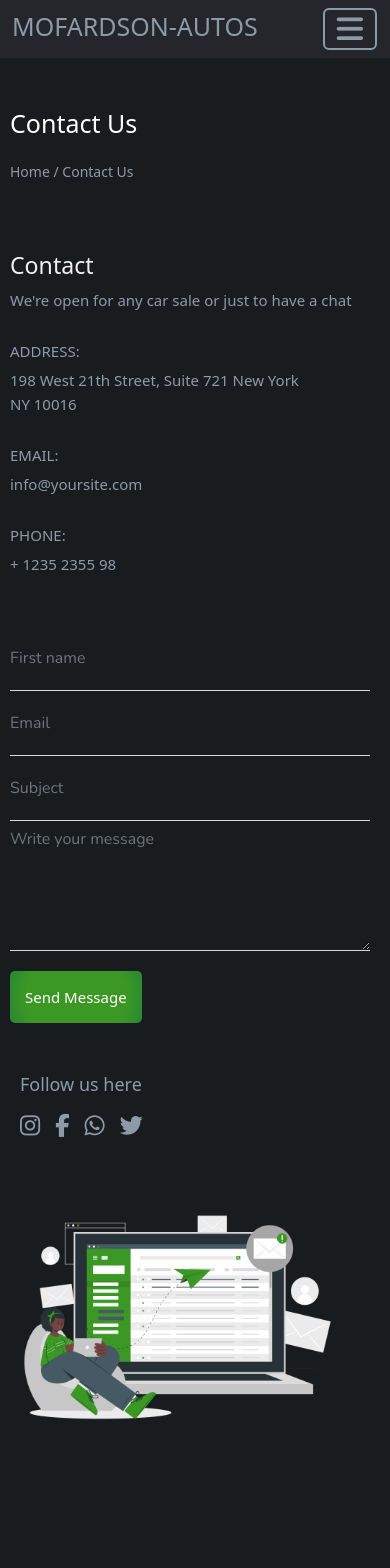
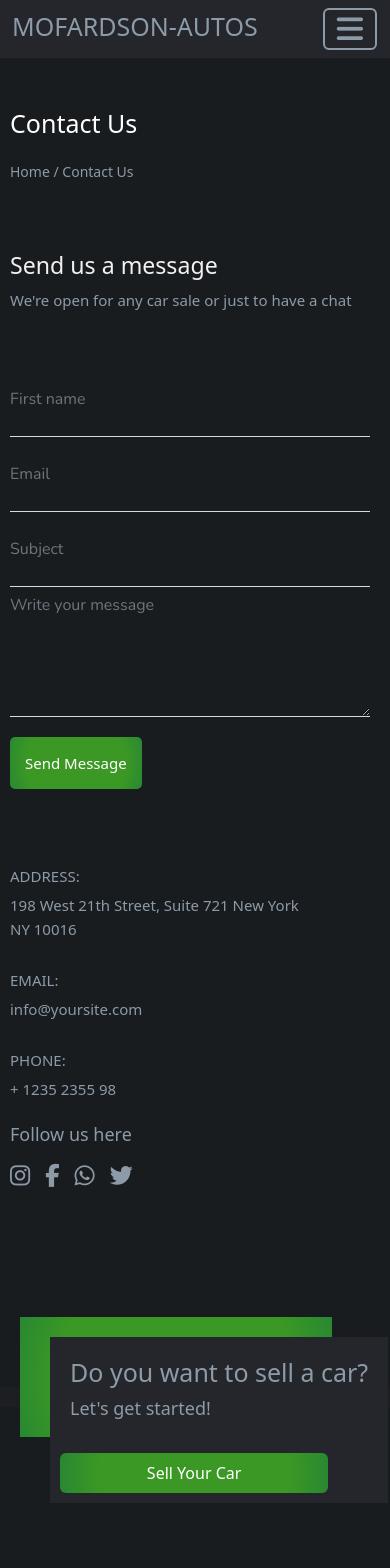
Before and after one commit to Adimula3/autos, a React (Create React App) app: page /contact in a window 390 px wide. Shown: the top 1568 px of the page. After the commit the page ends 1503 px from the top, so only its background shows below. Built offline with nearby package versions, Linux system fonts and the light colour scheme.

Commit message:
contacts

```diff
--- a/src/pages/contact.jsx
+++ b/src/pages/contact.jsx
@@ -14,8 +14,9 @@ function Contact(props) {
         <p className="contact-link">Home / Contact Us</p>
         <div className="contacts d-flex">
           <div className="c-details">
-            <h3>Contact</h3>
+            <h3>Send us a message</h3>
             <span>We're open for any car sale or just to have a chat</span>
+            <div className="c-change">
             <div className="c-details-2 d-flex">
               <div className="c-details-content">
                 <h5>ADDRESS:</h5>
@@ -81,6 +82,8 @@ function Contact(props) {
                 </div>
               </div>
             </form>
+            </div>
+
             <div className="c-f">
               <p>Follow us here</p>
               <div className="contact-socials d-flex">
--- a/src/styles/contact.css
+++ b/src/styles/contact.css
@@ -162,17 +162,24 @@
 
     .form {
     width: 360px!important;
-
+  }
+  .contacts .form-control {
+    height: 75px;
   }
   .mail-img {
-    height: 360px;
-    width: 360px;
+   display: none;
 }
-  .c-f {
-    margin-left: 10px;
-  }
+
   .c-f p {
     font-weight: 400;
   }
+  .c-details-content span {
+    font-size: 15;
+    font-weight: 300;
+}
+.c-change {
+    display: flex;
+    flex-direction: column-reverse;
+}
 
 }
```
